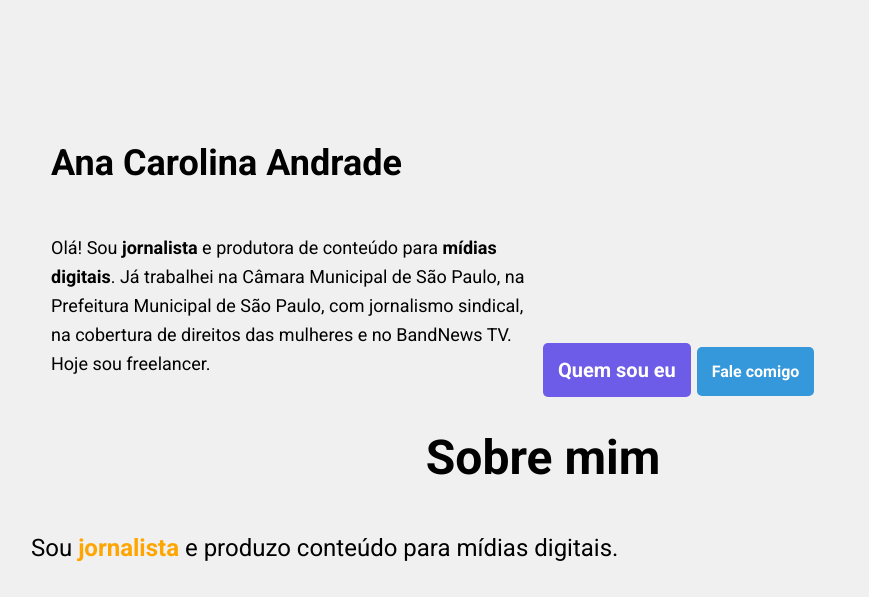
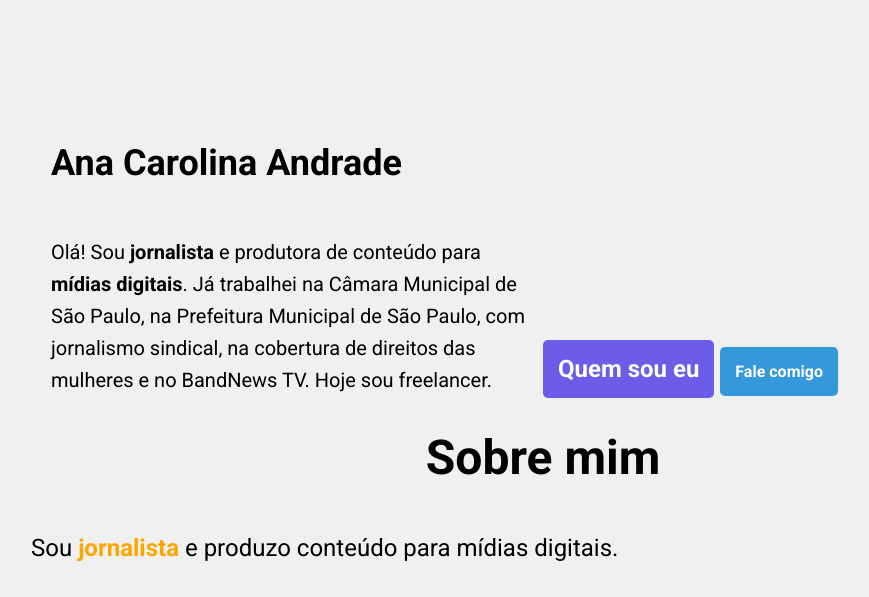
Before and after one commit to carol00andrade/portfoliosite, a Flask app: page / in a window 1280 px wide. Shown: the part 252-849 px from the top of the page, without its empty margins (97-966 px from the left). Run offline with Flask 3, Linux system fonts and the light colour scheme.

Commit message:
Update portfolio.html

```diff
--- a/templates/portfolio.html
+++ b/templates/portfolio.html
@@ -54,7 +54,7 @@
                  text-align: left;
             }
             .content p {
-                font-size: 18px;
+                font-size: 20px;
             }
             .highlighted {
                 background-color: #FF8562;
@@ -68,7 +68,7 @@
                 background-color: #6c5ce7;
                 border-radius: 5px;
                 padding: 15px;
-                font-size: 20px;
+                font-size: 24px;
                 font-weight: bold;
                 color: #FFFFFF;
                 text-decoration: none;
```
